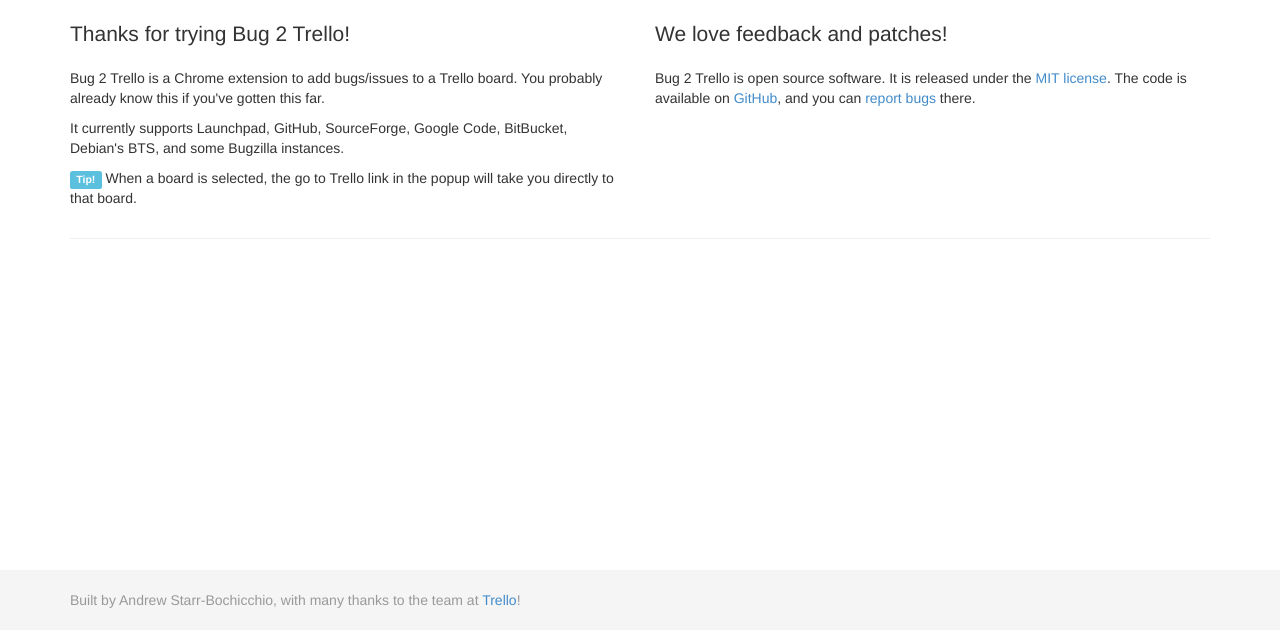
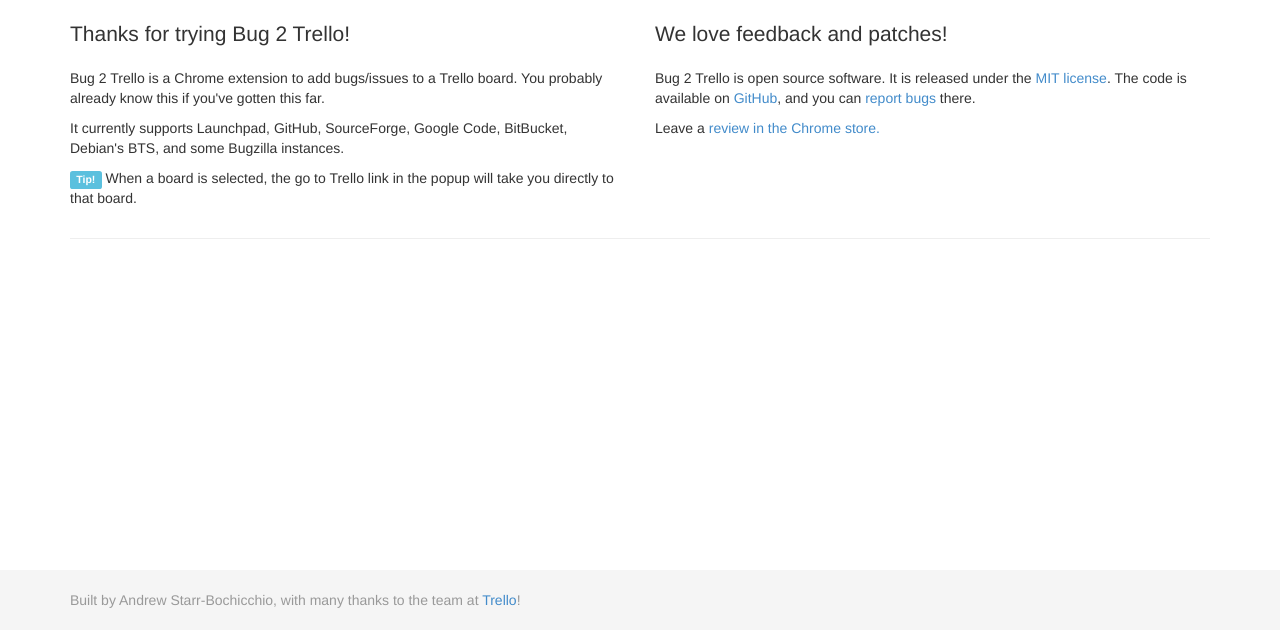
Before and after one commit to andrewsomething/bug2trello, a browser extension: page settings.html in a window 1280 px wide. Shown: the part 170-800 px from the top of the page. Drawn offline with nearby package versions, Linux system fonts and the light colour scheme; a script that the page names is missing.

Commit message:
Drop a link to the Chrome reviews in the settings page.

```diff
--- a/settings.html
+++ b/settings.html
@@ -51,6 +51,7 @@
         <div class="col-md-6">
             <p class="lead">We love feedback and patches!</p>
             <p>Bug 2 Trello is open source software. It is released under the <a href="http://opensource.org/licenses/MIT">MIT license</a>. The code is available on <a href="https://github.com/andrewsomething/bug2trello">GitHub</a>, and you can <a href="https://github.com/andrewsomething/bug2trello/issues">report bugs</a> there.</p>
+            <p>Leave a <a href="https://chrome.google.com/webstore/detail/bug-2-trello/aomnoofmdnaccffobkddehcmdihggcke/reviews">review in the Chrome store.</a>
         </div>
         </div>
 
```
